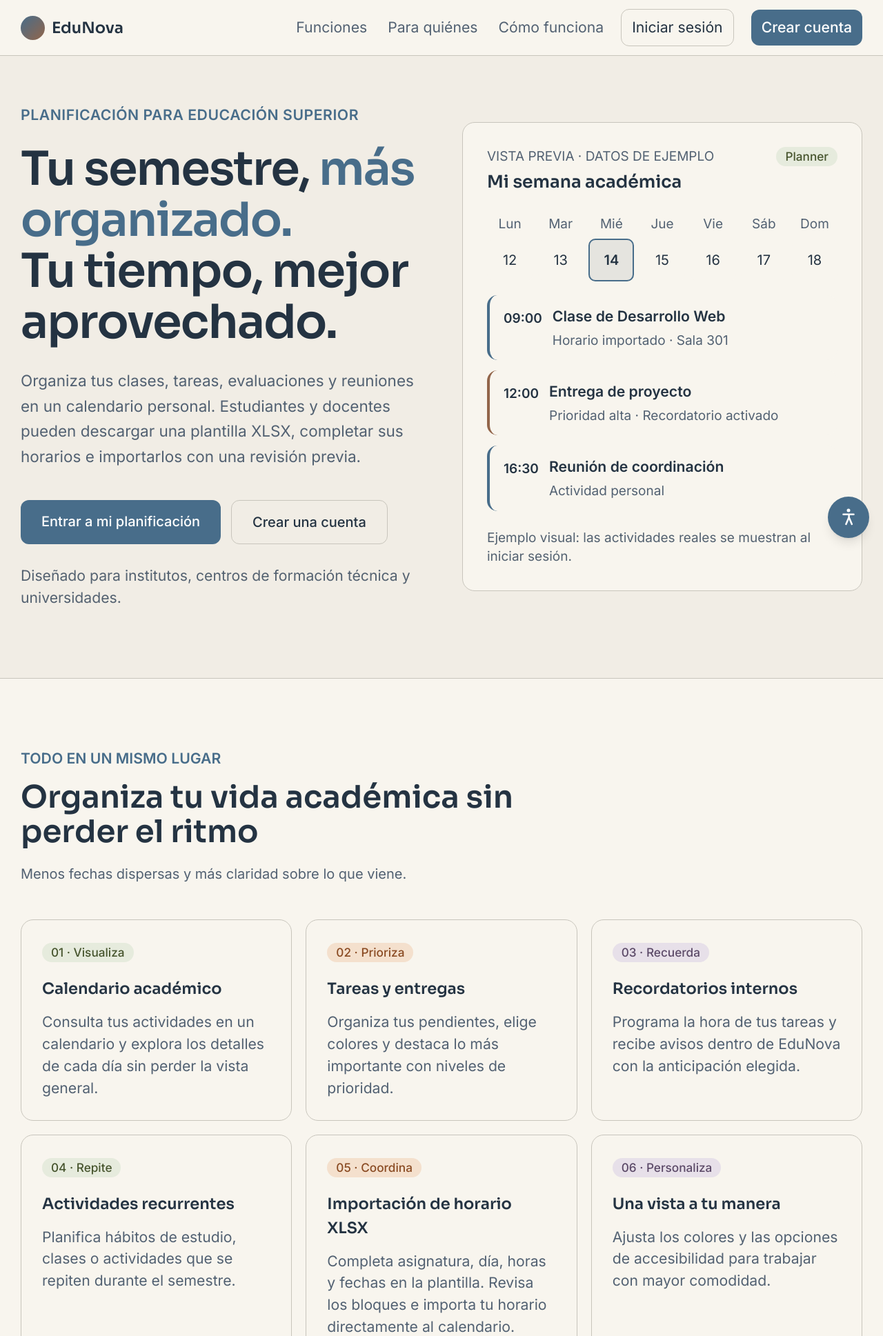
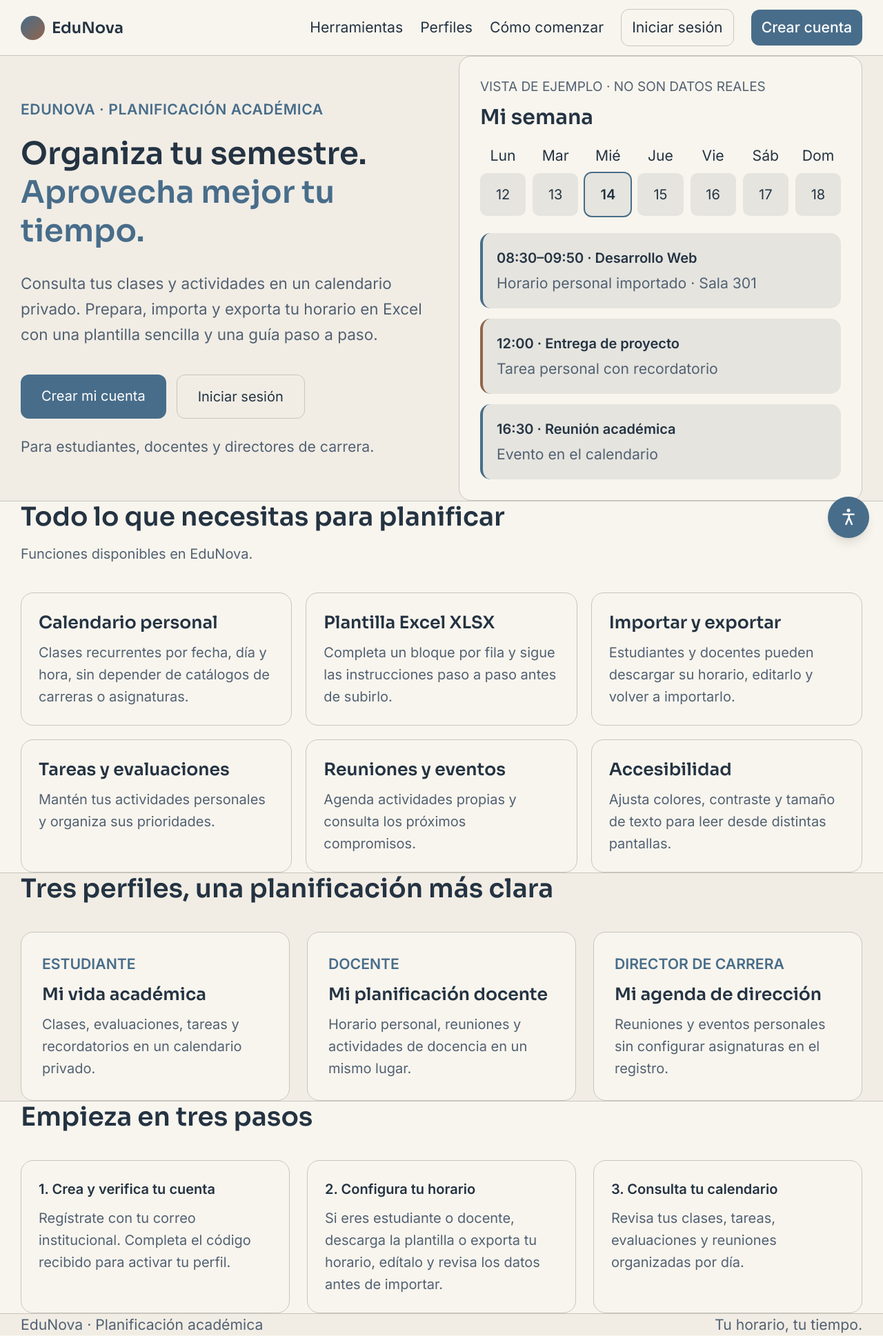
Before and after one commit to bale1206/Proyecto-EduNova-2, a Django app: page / in a window 1280 px wide. Shown: the top 1937 px of the page at 69% size. Run offline with Django 5.2, Linux system fonts and the light colour scheme; parts of the project's set-up code (start-up, migrations or seed data) failed here and were passed over.

Commit message:
actualizacion inicio

```diff
--- a/EduNova/templates/landing.html
+++ b/EduNova/templates/landing.html
@@ -1,59 +1,52 @@
-{% extends "base.html" %}
-{% block title %}EduNova · Tu planificación académica en un solo lugar{% endblock %}
+{% extends 'base.html' %}
+{% block title %}EduNova · Tu agenda académica personal{% endblock %}
 {% block main_clases %}w-full{% endblock %}
 {% block mensajes_clases %}max-w-6xl mx-auto px-4 sm:px-6 pt-6{% endblock %}
 {% block nav_publica %}
-<nav class="hidden md:flex items-center gap-6 text-sm" style="color:var(--tinta-muted)">
-  <a class="hover:underline" href="#funciones">Funciones</a>
-  <a class="hover:underline" href="#roles">Para quiénes</a>
-  <a class="hover:underline" href="#como-funciona">Cómo funciona</a>
-</nav>
+<nav class="hidden md:flex items-center gap-5 text-sm"><a class="hover:underline" href="#funcionalidades">Herramientas</a><a class="hover:underline" href="#perfiles">Perfiles</a><a class="hover:underline" href="#comenzar">Cómo comenzar</a></nav>
 {% endblock %}
 {% block content %}
-<section class="max-w-6xl mx-auto px-4 sm:px-6 pt-14 pb-20 grid lg:grid-cols-2 gap-12 items-center">
+<section class="max-w-6xl mx-auto px-4 sm:px-6 py-16 sm:py-20 grid lg:grid-cols-2 gap-10 items-center">
   <div>
-  <p class="text-sm font-semibold tracking-wide mb-5" style="color:var(--rio)">PLANIFICACIÓN PARA EDUCACIÓN SUPERIOR</p>
-  <h1 class="font-display text-[2.2rem] sm:text-[3.1rem] lg:text-[3.4rem] leading-[1.09] tracking-tight font-semibold" style="color:var(--tinta)">Tu semestre, <span style="color:var(--rio)">más organizado.</span><br>Tu tiempo, mejor aprovechado.</h1>
-  <p class="text-lg leading-relaxed mt-6 max-w-xl" style="color:var(--tinta-muted)">Organiza tus clases, tareas, evaluaciones y reuniones en un calendario personal. Estudiantes y docentes pueden descargar una plantilla XLSX, completar sus horarios e importarlos con una revisión previa.</p>
-  <div class="flex flex-wrap gap-3 mt-9">
-   <a href="{% url 'usuarios:login' %}" class="btn-primary px-6 py-3 font-medium">Entrar a mi planificación</a>
-   <a href="{% url 'usuarios:registro' %}" class="btn-secondary px-6 py-3 font-medium">Crear una cuenta</a>
+    <p class="font-semibold tracking-wide text-sm mb-4" style="color:var(--rio)">EDUNOVA · PLANIFICACIÓN ACADÉMICA</p>
+    <h1 class="font-display text-4xl sm:text-5xl font-semibold leading-tight" style="color:var(--tinta)">Organiza tu semestre.<span class="block" style="color:var(--rio)">Aprovecha mejor tu tiempo.</span></h1>
+    <p class="text-lg leading-relaxed text-muted mt-6 max-w-xl">Consulta tus clases y actividades en un calendario privado. Prepara, importa y exporta tu horario en Excel con una plantilla sencilla y una guía paso a paso.</p>
+    <div class="flex flex-wrap gap-3 mt-8"><a class="btn-primary px-6 py-3" href="{% url 'usuarios:registro' %}">Crear mi cuenta</a><a class="btn-secondary px-6 py-3" href="{% url 'usuarios:login' %}">Iniciar sesión</a></div>
+    <p class="text-sm text-muted mt-5">Para estudiantes, docentes y directores de carrera.</p>
   </div>
-  <p class="text-sm mt-6" style="color:var(--tinta-faint)">Diseñado para institutos, centros de formación técnica y universidades.</p>
- </div>
- <div class="card p-5 sm:p-7" aria-label="Ejemplo ilustrativo de la agenda académica">
-   <div class="flex items-start justify-between gap-3 mb-6"><div><p class="text-xs mb-1" style="color:var(--tinta-muted)">VISTA PREVIA · DATOS DE EJEMPLO</p><h2 class="font-display text-xl font-semibold">Mi semana académica</h2></div><span class="chip chip-clase">Planner</span></div>
-   <div class="grid grid-cols-7 gap-1.5 text-center mb-4" aria-hidden="true">
-    <div class="text-xs" style="color:var(--tinta-muted)">Lun</div><div class="text-xs" style="color:var(--tinta-muted)">Mar</div><div class="text-xs" style="color:var(--tinta-muted)">Mié</div><div class="text-xs" style="color:var(--tinta-muted)">Jue</div><div class="text-xs" style="color:var(--tinta-muted)">Vie</div><div class="text-xs" style="color:var(--tinta-muted)">Sáb</div><div class="text-xs" style="color:var(--tinta-muted)">Dom</div>
-    <div class="rounded-lg py-3" style="background:var(--superficie)">12</div><div class="rounded-lg py-3" style="background:var(--superficie)">13</div><div class="rounded-lg py-3 font-semibold" style="background:var(--lino-2);outline:2px solid var(--rio);outline-offset:-2px">14</div><div class="rounded-lg py-3" style="background:var(--superficie)">15</div><div class="rounded-lg py-3" style="background:var(--superficie)">16</div><div class="rounded-lg py-3" style="background:var(--superficie)">17</div><div class="rounded-lg py-3" style="background:var(--superficie)">18</div>
+  <div class="card p-6" aria-label="Ejemplo ilustrativo de calendario EduNova">
+    <p class="text-xs text-muted mb-2">VISTA DE EJEMPLO · NO SON DATOS REALES</p>
+    <h2 class="font-display text-2xl font-semibold mb-4">Mi semana</h2>
+    <div class="grid grid-cols-7 gap-2 text-center mb-5">
+      <span class="text-sm">Lun</span><span class="text-sm">Mar</span><span class="text-sm">Mié</span><span class="text-sm">Jue</span><span class="text-sm">Vie</span><span class="text-sm">Sáb</span><span class="text-sm">Dom</span>
+      <span class="surface-subtle rounded-lg py-3">12</span><span class="surface-subtle rounded-lg py-3">13</span><span class="surface-subtle rounded-lg py-3 font-semibold" style="outline:2px solid var(--rio)">14</span><span class="surface-subtle rounded-lg py-3">15</span><span class="surface-subtle rounded-lg py-3">16</span><span class="surface-subtle rounded-lg py-3">17</span><span class="surface-subtle rounded-lg py-3">18</span>
     </div>
     <div class="space-y-3">
-    <div class="rounded-xl px-4 py-3 flex gap-3 items-start" style="background:var(--superficie);border-left:4px solid var(--rio)"><span class="text-xs font-semibold whitespace-nowrap mt-1">09:00</span><div><p class="font-semibold text-sm">Clase de Desarrollo Web</p><p class="text-xs mt-1" style="color:var(--tinta-muted)">Horario importado · Sala 301</p></div></div>
-    <div class="rounded-xl px-4 py-3 flex gap-3 items-start" style="background:var(--superficie);border-left:4px solid var(--amanecer)"><span class="text-xs font-semibold whitespace-nowrap mt-1">12:00</span><div><p class="font-semibold text-sm">Entrega de proyecto</p><p class="text-xs mt-1" style="color:var(--tinta-muted)">Prioridad alta · Recordatorio activado</p></div></div>
-    <div class="rounded-xl px-4 py-3 flex gap-3 items-start" style="background:var(--superficie);border-left:4px solid var(--rio)"><span class="text-xs font-semibold whitespace-nowrap mt-1">16:30</span><div><p class="font-semibold text-sm">Reunión de coordinación</p><p class="text-xs mt-1" style="color:var(--tinta-muted)">Actividad personal</p></div></div>
+      <div class="surface-subtle rounded-xl p-4" style="border-left:4px solid var(--rio)"><strong>08:30–09:50 · Desarrollo Web</strong><p class="text-sm text-muted mt-1">Horario personal importado · Sala 301</p></div>
+      <div class="surface-subtle rounded-xl p-4" style="border-left:4px solid var(--amanecer)"><strong>12:00 · Entrega de proyecto</strong><p class="text-sm text-muted mt-1">Tarea personal con recordatorio</p></div>
+      <div class="surface-subtle rounded-xl p-4" style="border-left:4px solid var(--rio)"><strong>16:30 · Reunión académica</strong><p class="text-sm text-muted mt-1">Evento en el calendario</p></div>
     </div>
-   <p class="mt-5 text-xs" style="color:var(--tinta-faint)">Ejemplo visual: las actividades reales se muestran al iniciar sesión.</p>
   </div>
 </section>
-<section id="funciones" class="py-20" style="background:var(--superficie);border-top:1px solid var(--linea);border-bottom:1px solid var(--linea)">
- <div class="max-w-6xl mx-auto px-4 sm:px-6"><div class="max-w-2xl"><p class="text-sm font-semibold mb-3" style="color:var(--rio)">TODO EN UN MISMO LUGAR</p><h2 class="font-display text-3xl sm:text-4xl font-semibold">Organiza tu vida académica sin perder el ritmo</h2><p class="mt-4 leading-relaxed" style="color:var(--tinta-muted)">Menos fechas dispersas y más claridad sobre lo que viene.</p></div>
- <div class="grid md:grid-cols-2 lg:grid-cols-3 gap-4 mt-10">
-  <article class="card p-6"><span class="chip chip-clase">01 · Visualiza</span><h3 class="font-display text-lg font-semibold mt-4">Calendario académico</h3><p class="text-sm mt-3 leading-relaxed" style="color:var(--tinta-muted)">Consulta tus actividades en un calendario y explora los detalles de cada día sin perder la vista general.</p></article>
-  <article class="card p-6"><span class="chip chip-evaluacion">02 · Prioriza</span><h3 class="font-display text-lg font-semibold mt-4">Tareas y entregas</h3><p class="text-sm mt-3 leading-relaxed" style="color:var(--tinta-muted)">Organiza tus pendientes, elige colores y destaca lo más importante con niveles de prioridad.</p></article>
-  <article class="card p-6"><span class="chip chip-reunion">03 · Recuerda</span><h3 class="font-display text-lg font-semibold mt-4">Recordatorios internos</h3><p class="text-sm mt-3 leading-relaxed" style="color:var(--tinta-muted)">Programa la hora de tus tareas y recibe avisos dentro de EduNova con la anticipación elegida.</p></article>
-  <article class="card p-6"><span class="chip chip-clase">04 · Repite</span><h3 class="font-display text-lg font-semibold mt-4">Actividades recurrentes</h3><p class="text-sm mt-3 leading-relaxed" style="color:var(--tinta-muted)">Planifica hábitos de estudio, clases o actividades que se repiten durante el semestre.</p></article>
-  <article class="card p-6"><span class="chip chip-evaluacion">05 · Coordina</span><h3 class="font-display text-lg font-semibold mt-4">Importación de horario XLSX</h3><p class="text-sm mt-3 leading-relaxed" style="color:var(--tinta-muted)">Completa asignatura, día, horas y fechas en la plantilla. Revisa los bloques e importa tu horario directamente al calendario.</p></article>
-  <article class="card p-6"><span class="chip chip-reunion">06 · Personaliza</span><h3 class="font-display text-lg font-semibold mt-4">Una vista a tu manera</h3><p class="text-sm mt-3 leading-relaxed" style="color:var(--tinta-muted)">Ajusta los colores y las opciones de accesibilidad para trabajar con mayor comodidad.</p></article>
+<section id="funcionalidades" class="py-16 sm:py-20" style="background:var(--superficie);border-top:1px solid var(--linea);border-bottom:1px solid var(--linea)">
+ <div class="max-w-6xl mx-auto px-4 sm:px-6"><h2 class="font-display text-3xl font-semibold">Todo lo que necesitas para planificar</h2><p class="text-muted mt-3">Funciones disponibles en EduNova.</p>
+ <div class="grid sm:grid-cols-2 lg:grid-cols-3 gap-4 mt-8">
+  <article class="card p-5"><h3 class="font-semibold text-xl">Calendario personal</h3><p class="text-muted mt-2">Clases recurrentes por fecha, día y hora, sin depender de catálogos de carreras o asignaturas.</p></article>
+  <article class="card p-5"><h3 class="font-semibold text-xl">Plantilla Excel XLSX</h3><p class="text-muted mt-2">Completa un bloque por fila y sigue las instrucciones paso a paso antes de subirlo.</p></article>
+  <article class="card p-5"><h3 class="font-semibold text-xl">Importar y exportar</h3><p class="text-muted mt-2">Estudiantes y docentes pueden descargar su horario, editarlo y volver a importarlo.</p></article>
+  <article class="card p-5"><h3 class="font-semibold text-xl">Tareas y evaluaciones</h3><p class="text-muted mt-2">Mantén tus actividades personales y organiza sus prioridades.</p></article>
+  <article class="card p-5"><h3 class="font-semibold text-xl">Reuniones y eventos</h3><p class="text-muted mt-2">Agenda actividades propias y consulta los próximos compromisos.</p></article>
+  <article class="card p-5"><h3 class="font-semibold text-xl">Accesibilidad</h3><p class="text-muted mt-2">Ajusta colores, contraste y tamaño de texto para leer desde distintas pantallas.</p></article>
  </div></div>
 </section>
-<section id="roles" class="max-w-6xl mx-auto px-4 sm:px-6 py-20"><div class="max-w-2xl"><h2 class="font-display text-3xl sm:text-4xl font-semibold">Tres perfiles para organizar tu tiempo</h2><p class="mt-4" style="color:var(--tinta-muted)">Crea tu cuenta con tus datos básicos y verifica tu correo institucional con un código. Tu calendario es personal.</p></div>
- <div class="grid md:grid-cols-3 gap-5 mt-10">
-  <article class="card p-6"><span class="chip chip-clase">Estudiante</span><h3 class="font-display text-xl font-semibold mt-4">Anticipa tus entregas</h3><p class="text-sm leading-relaxed mt-3" style="color:var(--tinta-muted)">Organiza el estudio, las tareas personales y las evaluaciones de tus asignaturas.</p></article>
-  <article class="card p-6"><span class="chip chip-evaluacion">Docente</span><h3 class="font-display text-xl font-semibold mt-4">Planifica tus asignaturas</h3><p class="text-sm leading-relaxed mt-3" style="color:var(--tinta-muted)">Importa tus clases desde XLSX y organiza evaluaciones, reuniones y eventos en tu propia agenda.</p></article>
-  <article class="card p-6"><span class="chip chip-reunion">Director de carrera</span><h3 class="font-display text-xl font-semibold mt-4">Coordina tu carrera</h3><p class="text-sm leading-relaxed mt-3" style="color:var(--tinta-muted)">Organiza tus reuniones, hitos y eventos sin seleccionar carreras ni asignaturas.</p></article>
+<section id="perfiles" class="max-w-6xl mx-auto px-4 sm:px-6 py-16 sm:py-20">
+ <h2 class="font-display text-3xl font-semibold">Tres perfiles, una planificación más clara</h2>
+ <div class="grid md:grid-cols-3 gap-5 mt-8">
+  <article class="card p-6"><p class="text-sm font-semibold" style="color:var(--rio)">ESTUDIANTE</p><h3 class="font-semibold text-xl mt-2">Mi vida académica</h3><p class="text-muted mt-2">Clases, evaluaciones, tareas y recordatorios en un calendario privado.</p></article>
+  <article class="card p-6"><p class="text-sm font-semibold" style="color:var(--rio)">DOCENTE</p><h3 class="font-semibold text-xl mt-2">Mi planificación docente</h3><p class="text-muted mt-2">Horario personal, reuniones y actividades de docencia en un mismo lugar.</p></article>
+  <article class="card p-6"><p class="text-sm font-semibold" style="color:var(--rio)">DIRECTOR DE CARRERA</p><h3 class="font-semibold text-xl mt-2">Mi agenda de dirección</h3><p class="text-muted mt-2">Reuniones y eventos personales sin configurar asignaturas en el registro.</p></article>
  </div>
 </section>
-<section id="como-funciona" class="py-20" style="background:var(--superficie);border-top:1px solid var(--linea)"><div class="max-w-6xl mx-auto px-4 sm:px-6"><h2 class="font-display text-3xl sm:text-4xl font-semibold">De una fecha pendiente a un plan claro</h2><div class="grid md:grid-cols-3 gap-8 mt-10"><div><p class="text-sm font-semibold" style="color:var(--rio)">PASO 1</p><h3 class="font-semibold mt-2">Verifica tu cuenta</h3><p class="text-sm mt-2" style="color:var(--tinta-muted)">Crea tu cuenta y verifica el código enviado a tu correo institucional.</p></div><div><p class="text-sm font-semibold" style="color:var(--rio)">PASO 2</p><h3 class="font-semibold mt-2">Prepara tu horario</h3><p class="text-sm mt-2" style="color:var(--tinta-muted)">Estudiantes y docentes completan la plantilla XLSX y revisan los bloques antes de importar.</p></div><div><p class="text-sm font-semibold" style="color:var(--rio)">PASO 3</p><h3 class="font-semibold mt-2">Consulta tu agenda</h3><p class="text-sm mt-2" style="color:var(--tinta-muted)">Revisa tus clases importadas y tus actividades personales con horarios visibles.</p></div></div></div></section>
-<section class="max-w-6xl mx-auto px-4 sm:px-6 py-20"><div class="rounded-2xl px-6 sm:px-12 py-12 text-center" style="background:var(--lino-2);border:1px solid var(--linea)"><h2 class="font-display text-3xl sm:text-4xl font-semibold">Que las fechas no te tomen por sorpresa</h2><p class="mt-4 max-w-xl mx-auto leading-relaxed" style="color:var(--tinta-muted)">Haz espacio para lo importante. Comienza a organizar tu semestre con EduNova.</p><div class="flex flex-wrap justify-center gap-3 mt-8"><a href="{% url 'usuarios:registro' %}" class="btn-primary px-6 py-3 font-medium">Crear una cuenta</a><a href="{% url 'usuarios:login' %}" class="btn-secondary px-6 py-3 font-medium">Iniciar sesión</a></div></div></section>
-<footer class="py-8" style="border-top:1px solid var(--linea)"><div class="max-w-6xl mx-auto px-4 sm:px-6 flex flex-wrap justify-between gap-4 text-sm" style="color:var(--tinta-faint)"><span>EduNova · Planificación académica para educación superior</span><span>Organiza · Prioriza · Conecta</span></div></footer>
+<section id="comenzar" class="py-16" style="background:var(--superficie);border-top:1px solid var(--linea)"><div class="max-w-6xl mx-auto px-4 sm:px-6"><h2 class="font-display text-3xl font-semibold">Empieza en tres pasos</h2><ol class="grid md:grid-cols-3 gap-5 mt-8"><li class="card p-5"><strong>1. Crea y verifica tu cuenta</strong><p class="text-muted mt-2">Regístrate con tu correo institucional. Completa el código recibido para activar tu perfil.</p></li><li class="card p-5"><strong>2. Configura tu horario</strong><p class="text-muted mt-2">Si eres estudiante o docente, descarga la plantilla o exporta tu horario, edítalo y revisa los datos antes de importar.</p></li><li class="card p-5"><strong>3. Consulta tu calendario</strong><p class="text-muted mt-2">Revisa tus clases, tareas, evaluaciones y reuniones organizadas por día.</p></li></ol></div></section>
+<footer class="py-7 border-t" style="border-color:var(--linea)"><div class="max-w-6xl mx-auto px-4 sm:px-6 flex flex-wrap justify-between gap-3 text-sm text-muted"><span>EduNova · Planificación académica</span><span>Tu horario, tu tiempo.</span></div></footer>
 {% endblock %}
```
Lines whose indentation alone changed are shown as unchanged.
